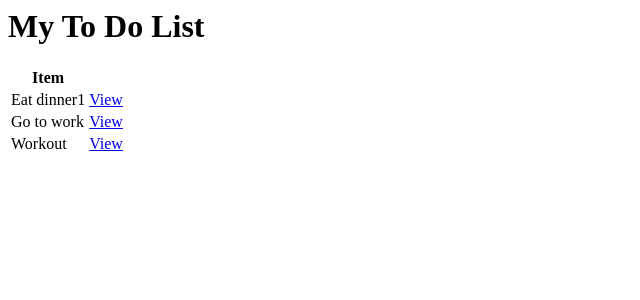
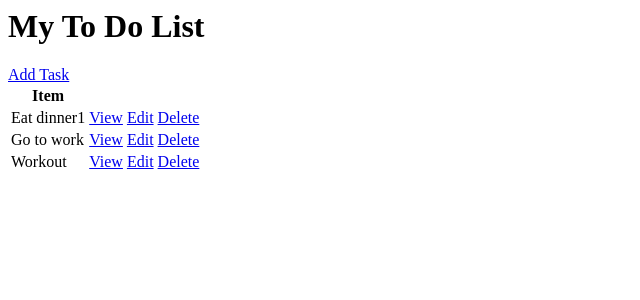
Before and after one commit to jacobssohn/First_django_project, a Django app: page / in a window 1280 px wide. Shown: the top 300 px of the page, without its empty margins (0-640 px from the left). Run offline with Django 4.2, Linux system fonts and the light colour scheme; data comes from the database, SQL or seed files in the repository; both versions use the stored data as it was after the commit.

Commit message:
Added the option to update and delete tasks

```diff
--- /dev/null
+++ b/base/templates/base/task_confirm_delete.html
@@ -0,0 +1,6 @@
+<a href="{%  url "tasks" %}">fucc go bacc</a>
+<form method="POST">
+    {% csrf_token %}
+    <p>Are you sure you want to delete this task? "{{ task }}"</p>
+    <input type="submit" value="Delete"/>
+</form>
--- a/base/templates/base/task_det2.html
+++ b/base/templates/base/task_det2.html
@@ -1 +1,2 @@
 <h1>Task: {{ task }}</h1>
+<h2>Description: {{ task.description }}</h2>
--- a/base/templates/base/task_list.html
+++ b/base/templates/base/task_list.html
@@ -1,5 +1,5 @@
 <h1>My To Do List</h1>
-
+<a href="{% url 'task-create' %}">Add Task</a>
 <table>
     <tr>
         <th>Item</th>
@@ -8,6 +8,8 @@
     <tr>
         <td>{{task.title}}</td>
         <td><a href="{% url 'task' task.id %}">View</a></td>
+        <td><a href="{% url 'task-update' task.id %}">Edit</a></td>
+        <td><a href="{% url 'task-delete' task.id %}">Delete</a></td>
     </tr>
     {% empty %}
     <h3> No items in list</h3>
--- a/base/urls.py
+++ b/base/urls.py
@@ -1,8 +1,11 @@
 from django.urls import path
 from . import views
-from . views import TaskList, TaskDetail
+from . views import TaskList, TaskDetail, TaskCreate, TaskUpdate, TaskDelete
 
 urlpatterns = [
     path('', TaskList.as_view(), name='tasks'),
     path('task/<int:pk>', TaskDetail.as_view(), name='task'),
+    path('task-create/', TaskCreate.as_view(), name='task-create'),
+    path('task-update/<int:pk>', TaskUpdate.as_view(), name='task-update'),
+    path('task-delete/<int:pk>', TaskDelete.as_view(), name='task-delete'),
 ]
--- a/base/views.py
+++ b/base/views.py
@@ -1,6 +1,9 @@
 from django.shortcuts import render
 from django.views.generic.list import  ListView
 from django.views.generic.detail import  DetailView
+from django.views.generic.edit import CreateView, UpdateView, DeleteView
+from django.urls import reverse_lazy
+
 from . models import Task
 # from django.http import HttpResponse
 
@@ -12,3 +15,18 @@ class TaskDetail(DetailView):
     model = Task
     context_object_name = 'task'
     template_name = 'base/task_det2.html'
+
+class TaskCreate(CreateView):
+    model = Task
+    fields = '__all__'
+    success_url = reverse_lazy('tasks')
+
+class TaskUpdate(UpdateView):
+    model = Task
+    fields = '__all__'
+    success_url = reverse_lazy('tasks')
+
+class TaskDelete(DeleteView):
+    model = Task
+    context_object_name = 'task'
+    success_url = reverse_lazy('tasks')
```
Also changed, not shown: base/templates/base/task_form.html (added, +7 -0 lines), db.sqlite3.
